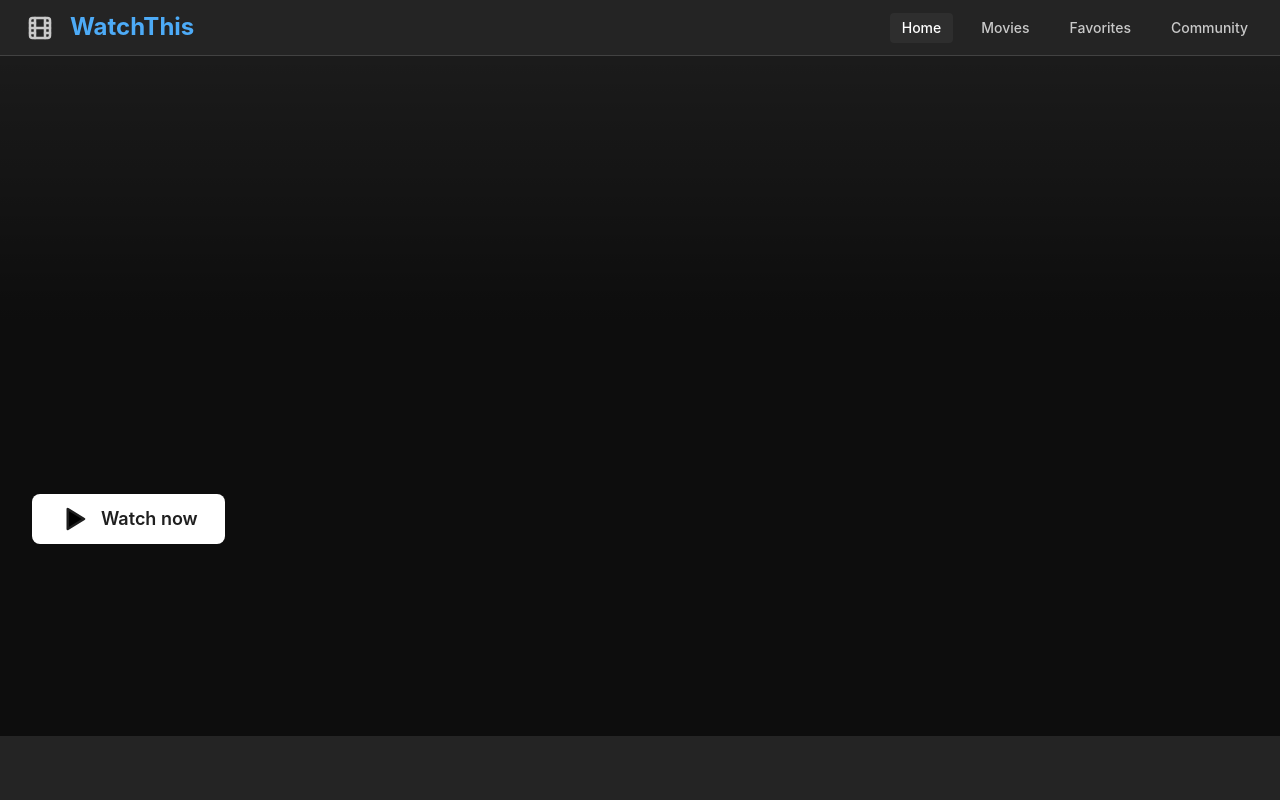
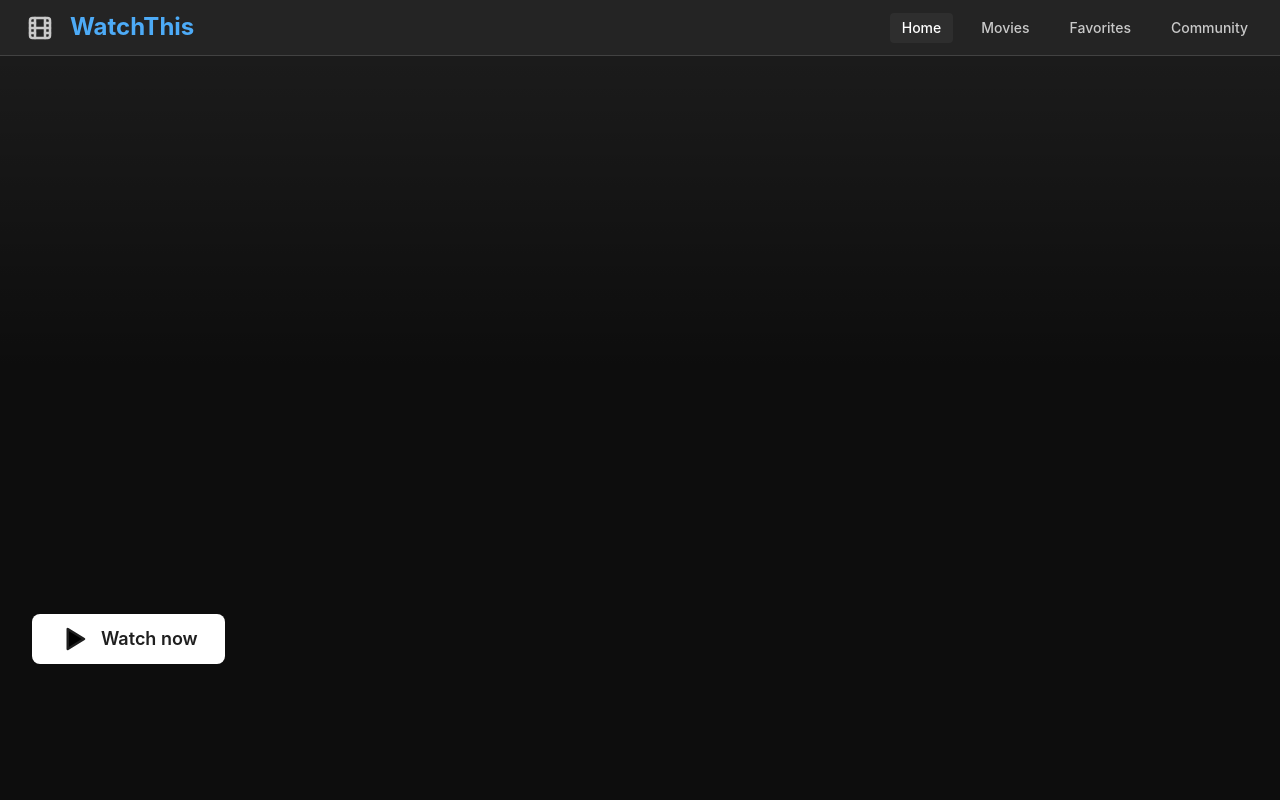
Before and after one commit to kurtsanor/WatchThis, a React (Vite) app in the folder frontend/: page / in a window 1280 px wide. Shown: the top 800 px of the page. Built offline with nearby package versions, Linux system fonts and the light colour scheme; no server answers.

Commit message:
ui: resize hero section to 100vh and adjust carousel aspect ratio

```diff
--- a/frontend/src/components/MoviesCarousel.tsx
+++ b/frontend/src/components/MoviesCarousel.tsx
@@ -59,7 +59,7 @@ function MoviesCarousel({ movie }: CarouselsProps) {
   return (
     <>
       <Carousel
-        slideSize={{ base: "80%", sm: "25%" }}
+        slideSize={{ base: "70%", sm: "20%" }}
         slideGap={10}
         emblaOptions={{ align: "start", slidesToScroll: mobile ? 1 : 3 }}
         controlSize={50}
--- a/frontend/src/css/HeroContentLeft.module.css
+++ b/frontend/src/css/HeroContentLeft.module.css
@@ -5,7 +5,7 @@
 }
 
 .container {
-  height: 85vh;
+  height: 100vh;
   display: flex;
   flex-direction: column;
   justify-content: flex-end;
```
